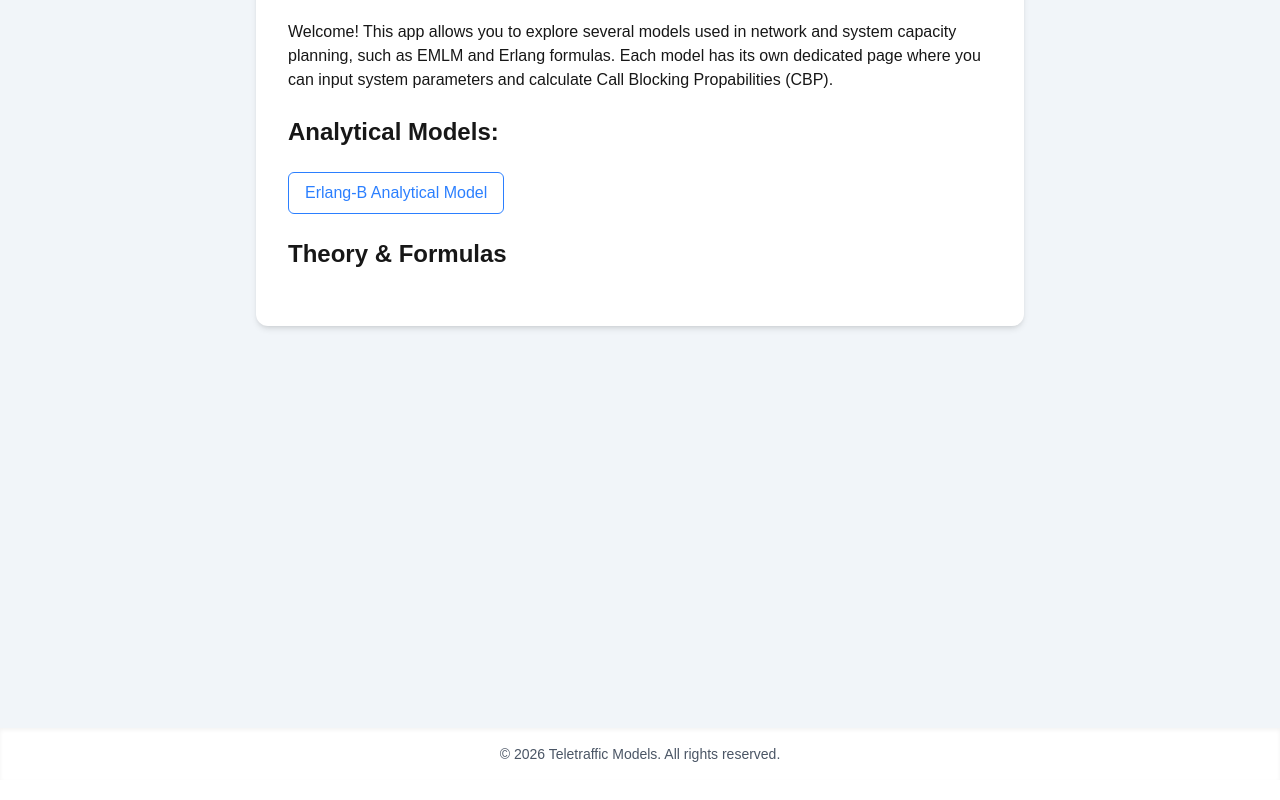
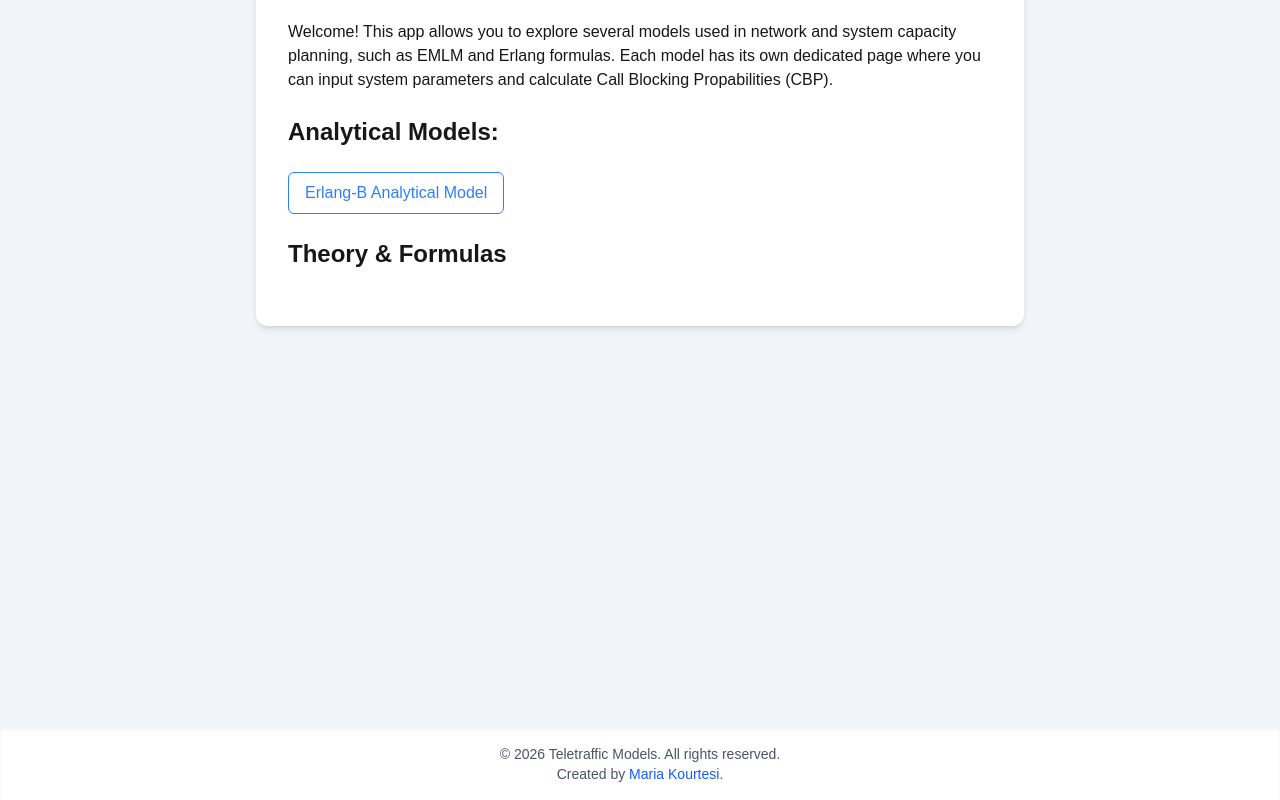
Before and after one commit to marias-world/teletraffic-models-ui, a Next.js app: page / in a window 1280 px wide. Shown: the part 172-972 px from the top of the page. Built offline with nearby package versions, Linux system fonts and the light colour scheme.

Commit message:
chore: delete unsused component

```diff
--- a/src/app/erlang/erlangVisuals.tsx
+++ /dev/null
@@ -1,49 +0,0 @@
-"use client";
-
-import { useState } from "react";
-import Server from "../server";
-import { motion } from "framer-motion";
-
-export default function ErlangVisualization() {
-  const [servers, setServers] = useState(Array(5).fill(false)); // 5 servers, all free initially
-
-  const calculate = () => {
-    // Random example for blocking
-    const newServers = servers.map(() => Math.random() < 0.6); // 60% chance busy
-    setServers(newServers);
-  };
-
-  return (
-    <div className="min-h-screen p-8 bg-slate-100 flex flex-col items-center space-y-8">
-      <h1 className="text-2xl font-bold">Erlang B Simulation</h1>
-
-      {/* Servers */}
-      <div className="flex gap-4">
-        {servers.map((busy, idx) => (
-          <Server key={idx} busy={busy} />
-        ))}
-      </div>
-
-      {/* Trigger calculation */}
-      <button
-        onClick={calculate}
-        className="bg-blue-600 text-white font-semibold py-2 px-4 rounded-lg hover:bg-blue-700"
-      >
-        Calculate Blocking Probabilities
-      </button>
-
-      {/* Calls animation */}
-      <div className="relative w-full h-20 mt-8">
-        {servers.map((_, idx) => (
-          <motion.div
-            key={idx}
-            className="w-4 h-4 bg-blue-500 rounded-full absolute top-8 left-0"
-            initial={{ x: 0 }}
-            animate={{ x: servers[idx] ? 0 : 200 }}
-            transition={{ duration: 1 }}
-          />
-        ))}
-      </div>
-    </div>
-  );
-}
--- a/src/components/layout.tsx
+++ b/src/components/layout.tsx
@@ -36,6 +36,18 @@ export default function Layout({ children }: LayoutProps) {
         <div className="max-w-4xl mx-auto text-center text-gray-600 text-sm">
           © {new Date().getFullYear()} Teletraffic Models. All rights reserved.
         </div>
+        <div className="max-w-4xl mx-auto text-center text-gray-600 text-sm">
+          Created by{" "}
+          <a
+            href="https://www.linkedin.com/in/mariakourtesi/"
+            target="_blank"
+            rel="noopener noreferrer"
+            className="text-blue-600 hover:underline"
+          >
+            Maria Kourtesi
+          </a>
+          .
+        </div>
       </footer>
     </div>
   );
```
